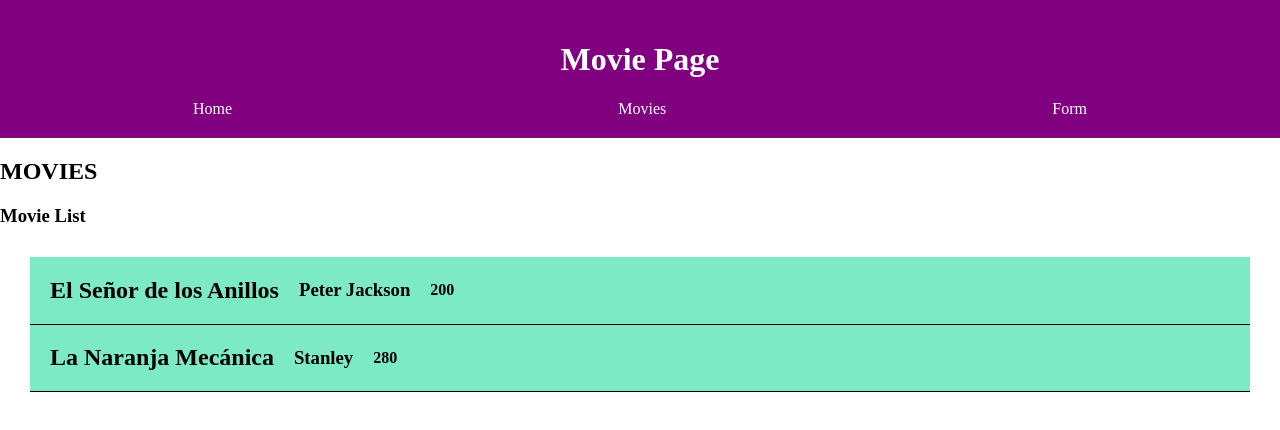
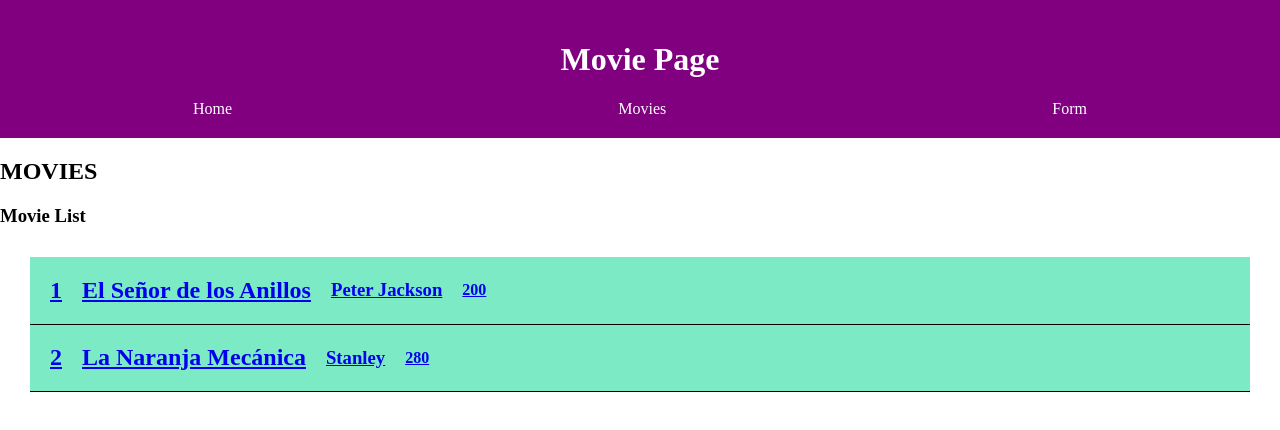
Before and after one commit to anitaSF/Angular_movie-project, an Angular app: page /movies in a window 1280 px wide. Shown: the top 430 px of the page. Built offline with nearby package versions, Linux system fonts and the light colour scheme.

Commit message:
rutas parametrizadas

```diff
--- a/src/app/app.routes.ts
+++ b/src/app/app.routes.ts
@@ -3,10 +3,13 @@ import { Routes } from '@angular/router';
 import { HomeComponent } from './pages/home/home.component';
 import { MovieListComponent } from './pages/movie-list/movie-list.component';
 import { MovieFormPageComponent } from './pages/movie-form-page/movie-form-page.component';
+import { MovieDatailComponent } from './pages/movie-datail/movie-datail.component';
 
 export const routes: Routes = [
     { path: '', component: HomeComponent }, // Ruta para la página entre comillas (en este caso, al ser la pagina principal (home) no se pone nada entre las comillas porque estará en el dominio ppal), y se indica el componente que se abrirá en esa ruta (se debe importar arriba tambien)
-    { path: 'movies', component: MovieListComponent }, // Para las rutas a paginas interiores, entre comillas se indica la terminación que tendra en la url (dominio.com/pag_interior/)
+    { path: 'movies', component: MovieListComponent }, // Para las rutas a paginas interiores, entre comillas se indica la terminación que tendra en la url (dominio.com/pag_interior)
     { path: 'create', component: MovieFormPageComponent },
+
+    { path: 'movies/:movieName', component: MovieDatailComponent }, // Rutas parametrizadas: Para ir a una página interna que depende de un item de un listado o galeria. La ruta se compone por la página padre donde esta el item + el parámetro definido para cada item, que normalmente será el nombre de la página o id ('pag_padre/:parametro')
 ];
 // En html debemos llamar a este archivo router como un elemento html más <router-outlet></router-outlet>
--- /dev/null
+++ b/src/app/pages/movie-datail/movie-datail.component.html
@@ -0,0 +1 @@
+<p>movie-datail works!</p>
--- /dev/null
+++ b/src/app/pages/movie-datail/movie-datail.component.ts
@@ -0,0 +1,24 @@
+import { Component } from '@angular/core';
+import { HeaderComponent } from '../../components/header/header.component';
+import { ActivatedRoute } from '@angular/router';
+import { MovieService } from './../../services/movie.service';
+import Movie from '../../models/movie';
+
+
+@Component({
+  selector: 'app-movie-datail',
+  standalone: true,
+  imports: [HeaderComponent],
+  templateUrl: './movie-datail.component.html',
+  styleUrl: './movie-datail.component.css'
+})
+
+export class MovieDatailComponent {
+  selectedMovie: Movie | undefined;
+  // Para acceder a la ruta parametrizada de cada item película se debe importar el modulo "ActivateRoute" y definir una "private route"
+  constructor(private route: ActivatedRoute, public movieService: MovieService) {
+    const movieName = route.snapshot.params['movieName']; // Se crea una variable para alojar la ruta y definir el parámetro que vamos a pasar en el archivo .app-routes.ts. El valor definido entre corchetes [] debe ser el mismo que el parámetro.
+    this.selectedMovie = movieService.getMovie(movieName);
+  }
+
+}
--- a/src/app/pages/movie-list/movie-list.component.css
+++ b/src/app/pages/movie-list/movie-list.component.css
@@ -1,7 +1,7 @@
 .movie-list {
     margin: 30px;
 
-    .movie-item {
+    .movie-container {
         display: flex;
         align-items: center;
         gap: 20px;
@@ -10,7 +10,7 @@
         border-bottom: 1px solid black;
     }
 
-    .movie-item:hover {
+    .movie-container:hover {
         background-color: orange;
     }
 }
--- a/src/app/pages/movie-list/movie-list.component.html
+++ b/src/app/pages/movie-list/movie-list.component.html
@@ -8,10 +8,16 @@
 Dentro de cada elemento de la lista mostramos cada propiedad del array (item.propiedad) -->
 <ul class="movie-list">
     @for (movie of movieService.movies; track $index) {
-    <li class="movie-item">
-        <h2>{{ movie.name }}</h2>
-        <h3>{{ movie.director }}</h3>
-        <h4>{{ movie.duration }}</h4>
+    <li>
+        <!-- Para las rutas parametrizadas, el atributo routerLink debe ir entre corchetes, ya que contiene una variable, en este caso el nombre de la pelicula -->
+        <a [routerLink]="movie.name" class="link">
+            <div class="movie-container">
+                <h2>{{ $index + 1 }}</h2>
+                <h2>{{ movie.name }}</h2>
+                <h3>{{ movie.director }}</h3>
+                <h4>{{ movie.duration }}</h4>
+            </div>
+        </a>
     </li>
     }
 </ul>
--- a/src/app/pages/movie-list/movie-list.component.ts
+++ b/src/app/pages/movie-list/movie-list.component.ts
@@ -1,11 +1,12 @@
 import { Component } from '@angular/core';
 import { HeaderComponent } from '../../components/header/header.component';
 import { MovieService } from './../../services/movie.service'; // Para utilizar las variables de un servicio se debe importar cmo un componente
+import { RouterLink } from '@angular/router';
 
 @Component({
   selector: 'app-movie-list',
   standalone: true,
-  imports: [HeaderComponent],
+  imports: [HeaderComponent, RouterLink],
   templateUrl: './movie-list.component.html',
   styleUrl: './movie-list.component.css'
 })
--- a/src/app/services/movie.service.ts
+++ b/src/app/services/movie.service.ts
@@ -28,5 +28,9 @@ export class MovieService {
   addMovie(movie: Movie): void {
     this.movies.push(movie);
   } // Se crea el método .push sobre el array "movies" (tipado con el modelo "Movie") para añadir nuevo item cuando se rellene el formulario "movie-form". Para ello se debe acceder a esta función desde el .ts del componente movie-form
+
+  getMovie(name: string): Movie | undefined {
+    return this.movies.find((movie) => movie.name === name)
+  } // Se crea el método .find sobre el array "movies" (tipado con el modelo "Movie") para buscar un item que tenga la propiedad name = name que recibe la funcion getMovie como argumento
 }
 // todas las variables y métodos creadas dentro de la clase de un servicio se van a poder utilizar desde cualquier componente del proyecto
```
Also changed, not shown: src/app/pages/movie-datail/movie-datail.component.css (added), 1 other file (tests, documents, lock files or other folders).
